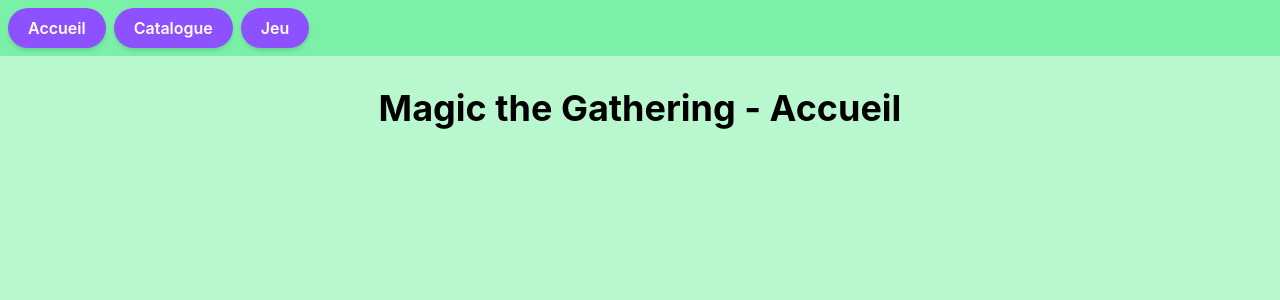
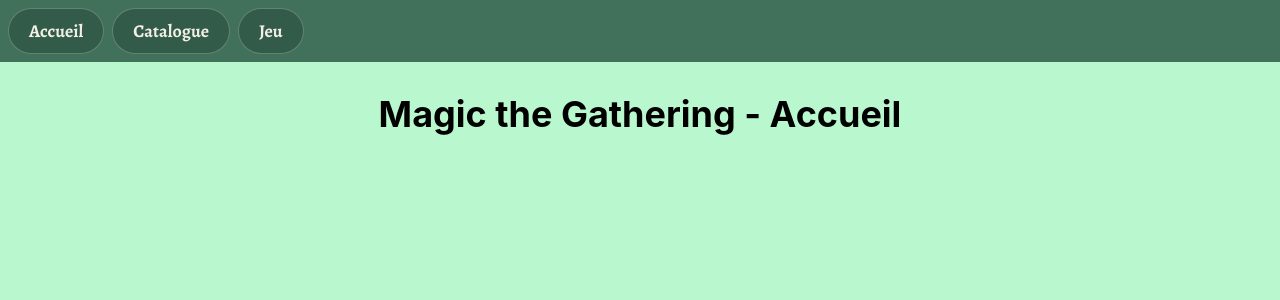
Before and after one commit to dragonyme67/projet_magic_the_gathering, a React (Vite) app in the folder frontend/: page / in a window 1280 px wide. Shown: the top 300 px of the page. Built offline with nearby package versions, Linux system fonts and the light colour scheme.

Commit message:
style de la barre identique partout

```diff
--- a/frontend/src/App.tsx
+++ b/frontend/src/App.tsx
@@ -5,14 +5,11 @@
 import Jeu from './pages/Jeu'
 
 function App() {
-  const surPlateau = useLocation().pathname === '/jeu'
-  const classeLien = surPlateau
-    ? 'rounded-full border border-[#cfe0d0]/30 bg-[#2a4d3f]/60 px-5 py-2 font-titre text-lg font-bold text-[#f2efe4] hover:bg-[#2a4d3f]/85'
-    : 'btn-primary'
+  const classeLien = 'rounded-full border border-[#cfe0d0]/30 bg-[#2a4d3f]/60 px-5 py-2 font-titre text-lg font-bold text-[#f2efe4] hover:bg-[#2a4d3f]/85'
 
   return (
     <div className="h-screen flex flex-col overflow-hidden bg-green-200">
-      <nav className={`flex shrink-0 gap-2 p-2 ${surPlateau ? 'bg-[#41705b]' : 'bg-green-300'}`}>
+      <nav className="flex shrink-0 gap-2 p-2 bg-[#41705b]">
         <Link to="/" className={classeLien}>Accueil</Link>
         <Link to="/catalogue" className={classeLien}>Catalogue</Link>
         <Link to="/jeu" className={classeLien}>Jeu</Link>
```
